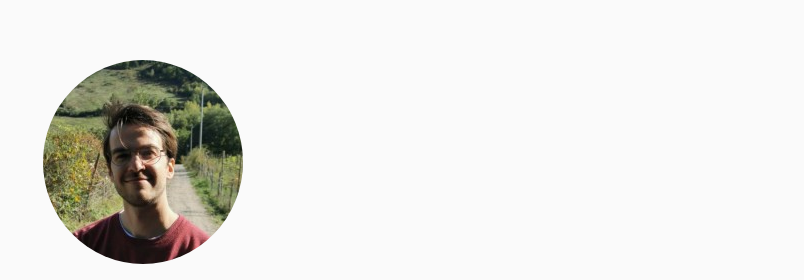
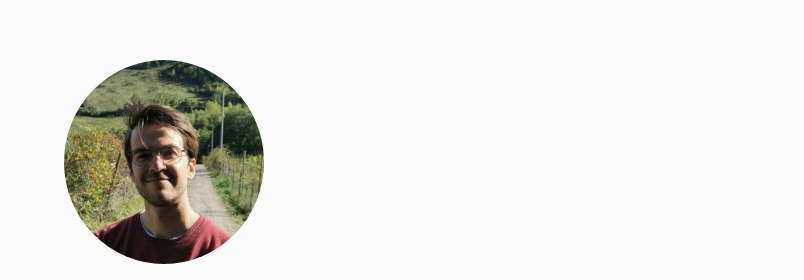
Before and after one commit to Doilee/portfolio-2025, a website built with Vite: page index.html in a window 1280 px wide. Shown: the part 142-422 px from the top of the page, without its empty margins (476-1280 px from the left). Built offline with nearby package versions, Linux system fonts and the light colour scheme.

```diff
--- a/index.html
+++ b/index.html
@@ -30,6 +30,7 @@
     <link rel="manifest" href="/site.webmanifest">
     <link rel="mask-icon" href="/images/safari-pinned-tab.svg" color="#5bbad5">
     <link rel="alternate" type="application/rss+xml" href="/index.xml" title="Matthijs Dam" />
+    <link href="/src/style.css" rel="stylesheet">
     <meta name="generator" content="Hugo 0.68.3" />
   </head>
   <body class="preload-transitions colorscheme-auto">
@@ -42,7 +43,9 @@
       <div class="content">
         <section class="container centered">
           <div class="about">
-            <div class="avatar"><img src="/images/matthijsdam.jpg" alt="avatar"></div>
+            <div class="avatar flex justify-center">
+              <img src="/images/matthijsdam.jpg" alt="avatar">
+            </div>
             <h1>Matthijs Dam</h1>
             <h2>Full-Stack Developer<br></h2>
             <ul>
```
